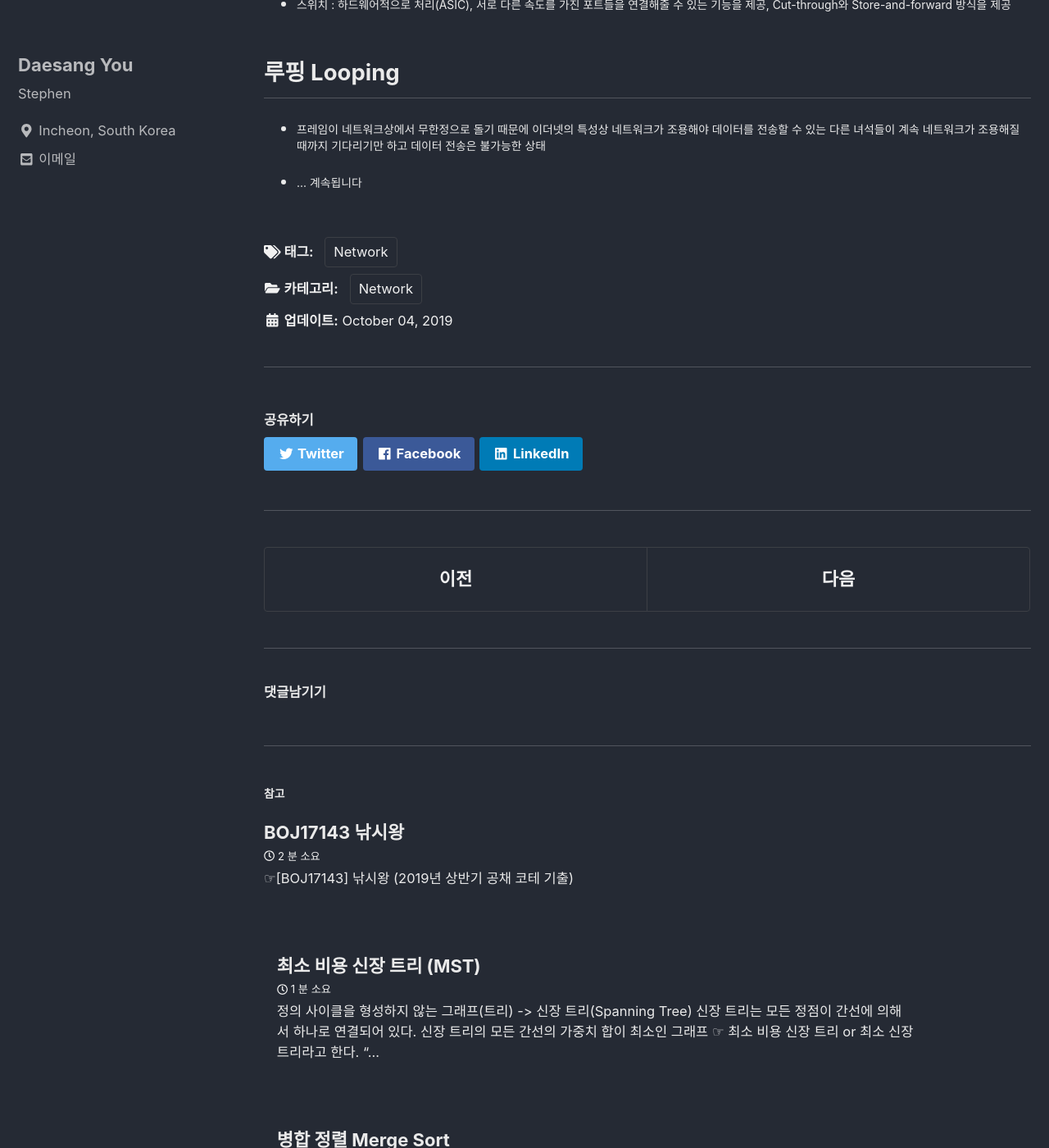
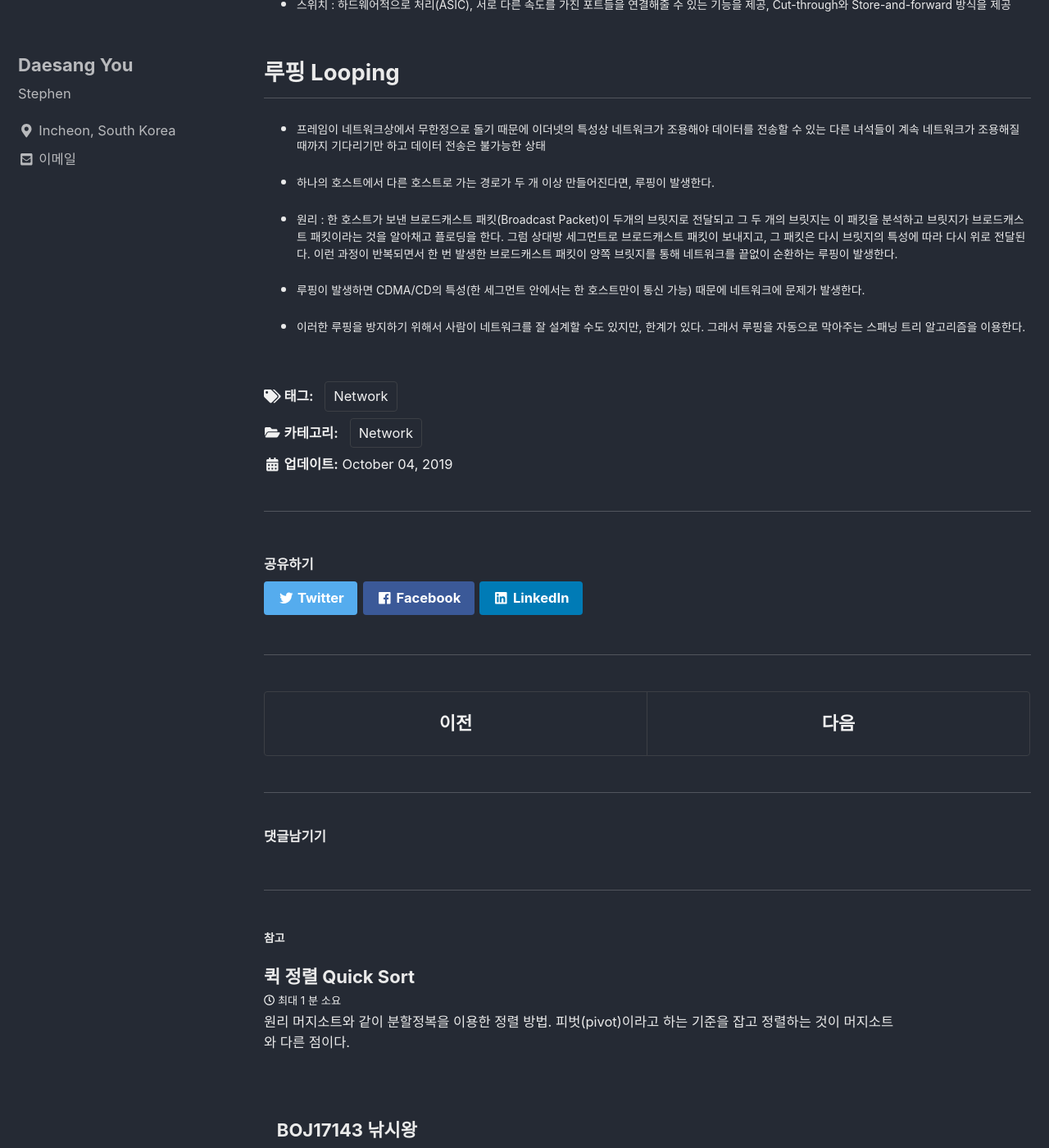
Before and after one commit to eotkd4791/eotkd4791.github.io, a Jekyll site: the page built from _posts/Network/2019-10-04-network-Intro.md, in a window 1280 px wide and 1400 px high, scrolled down 11831 px. Shown: the whole window at 82% size. Built offline with Jekyll 4.4.1, drawn with Linux system fonts in a browser that asks for light colours; cached includes are drawn as plain includes; comment, search, counter and statistics services are not loaded; some of the changed text lies outside the part shown.

Commit message:
20191023

```diff
--- a/_posts/Network/2019-10-04-network-Intro.md
+++ b/_posts/Network/2019-10-04-network-Intro.md
@@ -434,6 +434,7 @@ comments:
 
 ---
 
+
 ## 브릿지
 
 - 브릿지 : 허브로 연결된 PC들 간의 통신에는 문제가 생길 수 있음. CSMA/CD 방식에 의해서 허브에 연결된 PC들 중 두 PC만 통신을 하게 되면 그 순간 다른 PC의 통신이 불가능.
@@ -470,8 +471,15 @@ comments:
 
 - 스위치 : 하드웨어적으로 처리(ASIC), 서로 다른 속도를 가진 포트들을 연결해줄 수 있는 기능을 제공, Cut-through와 Store-and-forward 방식을 제공
 
+
 ## 루핑 Looping
 
 - 프레임이 네트워크상에서 무한정으로 돌기 때문에 이더넷의 특성상 네트워크가 조용해야 데이터를 전송할 수 있는 다른 녀석들이 계속 네트워크가 조용해질 때까지 기다리기만 하고 데이터 전송은 불가능한 상태
 
-- ... 계속됩니다
+- 하나의 호스트에서 다른 호스트로 가는 경로가 두 개 이상 만들어진다면, 루핑이 발생한다.
+
+- 원리 : 한 호스트가 보낸 브로드캐스트 패킷(Broadcast Packet)이 두개의 브릿지로 전달되고 그 두 개의 브릿지는 이 패킷을 분석하고 브릿지가 브로드캐스트 패킷이라는 것을 알아채고 플로딩을 한다. 그럼 상대방 세그먼트로 브로드캐스트 패킷이 보내지고, 그 패킷은 다시 브릿지의 특성에 따라 다시 위로 전달된다. 이런 과정이 반복되면서 한 번 발생한 브로드캐스트 패킷이 양쪽 브릿지를 통해 네트워크를 끝없이 순환하는 루핑이 발생한다.
+
+- 루핑이 발생하면 CDMA/CD의 특성(한 세그먼트 안에서는 한 호스트만이 통신 가능) 때문에 네트워크에 문제가 발생한다.
+
+- 이러한 루핑을 방지하기 위해서 사람이 네트워크를 잘 설계할 수도 있지만, 한계가 있다. 그래서 루핑을 자동으로 막아주는 스패닝 트리 알고리즘을 이용한다.
--- /dev/null
+++ b/_posts/datastructure/2019-10-15-datastructure-QuickSort.md
@@ -0,0 +1,36 @@
+---
+title: "퀵 정렬 Quick Sort"
+categories:
+  - Data structure
+tags:
+  - Data structure
+  - Quick Sort
+comments:
+  - true
+---
+
+
+
+#### 원리
+머지소트와 같이 분할정복을 이용한 정렬 방법.<br>
+피벗(pivot)이라고 하는 기준을 잡고 정렬하는 것이 머지소트와 다른 점이다.
+
+>"8개의 데이터를 동시에 정렬하는 것보다, 이를 둘로 나눠서 4개의 데이터를 정렬하는 것이 쉽고, 또 이들 각각을 다시 한번 둘로 나눠서 2개의 데이터를 정렬하는 것이 더 쉽다."
+
+- low(피벗을 제외한 가장 왼쪽에 위치한 값)와 high(피벗을 제외한 가장 오른쪽에 위치한 값)을 설정하고 low는 피벗보다 큰 값을 만날 때까지 오른쪽으로, high는 피벗보다 작은 값을 만날 때까지 왼쪽으로 이동한다.
+- low와 high가 각각 조건에 해당하는 값을 만나면 데이터를 교환해준다.
+- 위의 과정을 반복하면 low와 high가 교차되는 상황이 발생하는데 이는 low와 high의 이동/교환의 과정이 종료되었음을 의미한다. 따라서 high가 가리키는 데이터와 피벗으로 지정한 데이터를 교환한다.
+- 피벗의 오른쪽에는 피벗보다 큰 값들이 위치하고, 왼쪽에는 피벗보다 작은 값들이 위치하게 된다.
+-
+
+---
+
+### 성능평가
+
+1. n개의 데이터를 정렬할 때, 각 병합의 단계마다 최대 n번의 비교연산이 진행된다.
+2. n개의 데이터를 n/2개의 데이터를 가진 두 영역으로 나누어 연산을 진행하기 때문에 분할(병합)의 횟수는 log₂n이다.
+3. 따라서 n개의 데이터를 가지고 비교연산을 수행하는 데에 걸리는 시간 n log₂n.
+4. 병합정렬의 이동연산 횟수 = 비교연산 횟수의 두 배.
+   - 임시 배열에 데이터를 병합하는 과정에서 한번
+   - 임시 배열에 저장된 데이터를 전부 원위치로 옮기는 과정에서 한번
+> => " O(n logn) "
```
